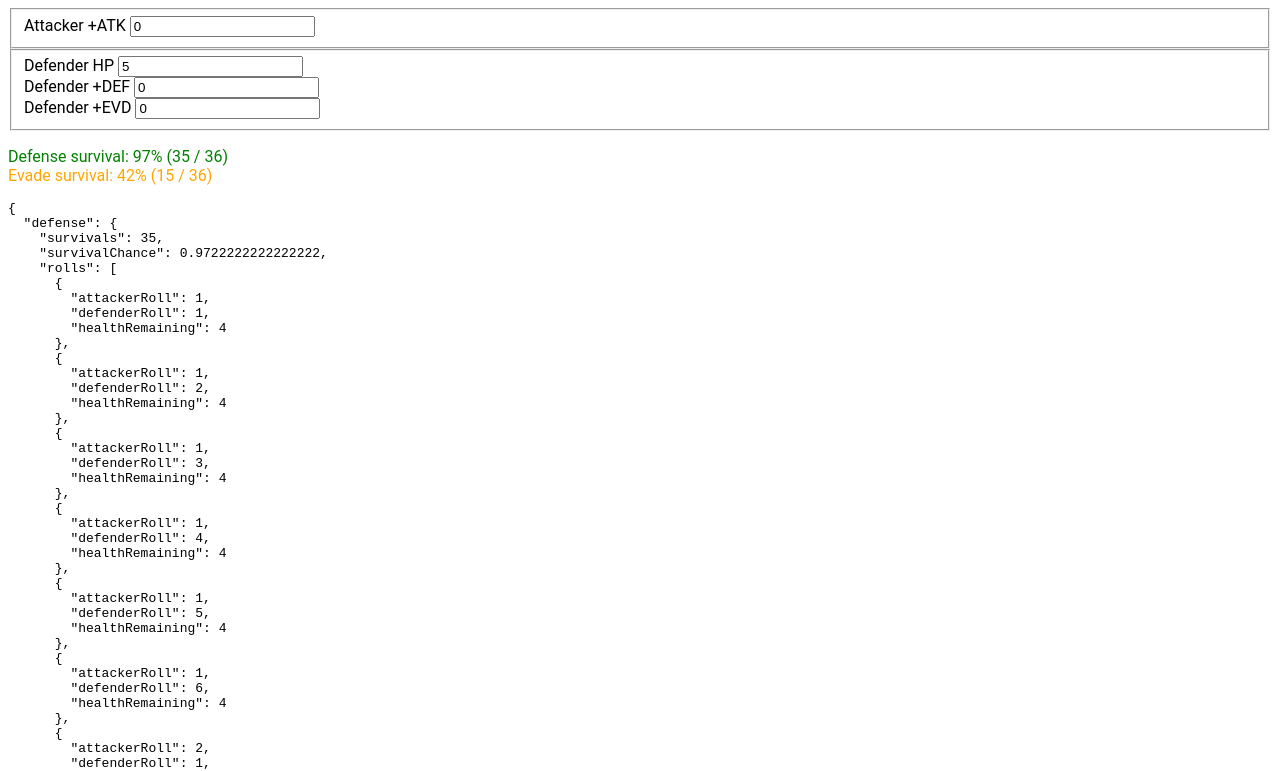
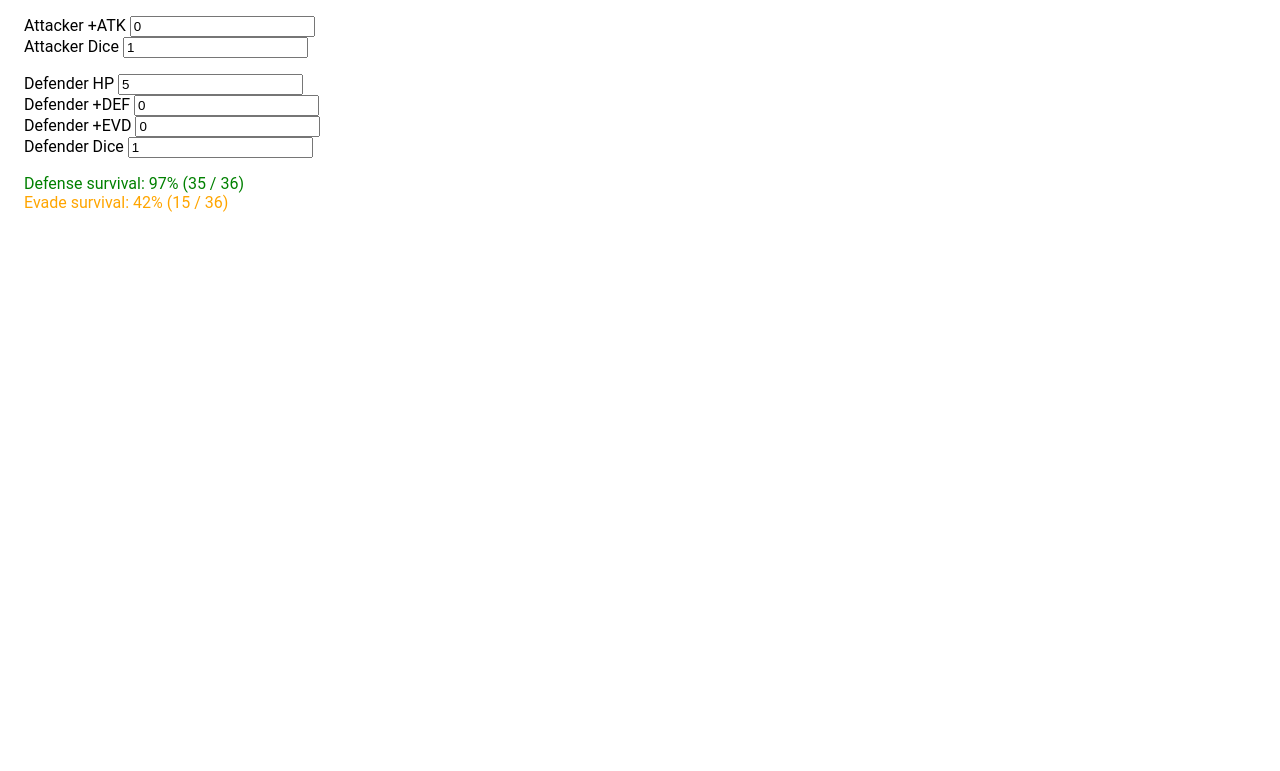
Before and after one commit to itsMapleLeaf/oj-calc, a Preact app: page / in a window 1280 px wide. Shown: the top 771 px of the page. Built offline with nearby package versions, Linux system fonts and the light colour scheme.

Commit message:
factor in multiple dice rolls

```diff
--- a/src/App.tsx
+++ b/src/App.tsx
@@ -7,9 +7,11 @@ import useNumberInput from "./useNumberInput"
 export default function App() {
   const { fields, values } = useForm({
     attackerAttack: useNumberInput(),
+    attackerDiceCount: useNumberInput(1),
     defenderHealth: useNumberInput(5),
     defenderDefense: useNumberInput(),
     defenderEvade: useNumberInput(),
+    defenderDiceCount: useNumberInput(1),
   })
 
   const rolls = getRolls(values)
@@ -27,19 +29,25 @@ export default function App() {
   }
 
   return (
-    <main style={{ fontFamily: "Roboto, sans-serif" }}>
-      <fieldset>
+    <main style={{ fontFamily: "Roboto, sans-serif", margin: "1rem" }}>
+      <p>
         <FormField
           label="Attacker +ATK"
           type="number"
           {...fields.attackerAttack.bind}
         />
-      </fieldset>
+        <FormField
+          label="Attacker Dice"
+          type="number"
+          {...fields.attackerDiceCount.bind}
+        />
+      </p>
 
-      <fieldset>
+      <p>
         <FormField
           label="Defender HP"
           type="number"
+          min={1}
           {...fields.defenderHealth.bind}
         />
         <FormField
@@ -52,7 +60,12 @@ export default function App() {
           type="number"
           {...fields.defenderEvade.bind}
         />
-      </fieldset>
+        <FormField
+          label="Defender Dice"
+          type="number"
+          {...fields.defenderDiceCount.bind}
+        />
+      </p>
 
       <p>
         <div style={{ color: chanceColor(rolls.defense.survivalChance) }}>
@@ -62,8 +75,6 @@ export default function App() {
           Evade survival: {formatResultChance(rolls.evade)}
         </div>
       </p>
-
-      <pre>{JSON.stringify(rolls, null, 2)}</pre>
     </main>
   )
 }
--- a/src/rollSimulation.ts
+++ b/src/rollSimulation.ts
@@ -10,11 +10,26 @@ export type ScenarioResult = {
   rolls: Roll[]
 }
 
+function getPossibleDiceRolls(diceCount: number) {
+  if (diceCount === 0) return []
+  if (diceCount === 1) return [1, 2, 3, 4, 5, 6]
+
+  const rolls: number[] = []
+  for (let i = 1; i <= 6; i++) {
+    for (const lowerRoll of getPossibleDiceRolls(diceCount - 1)) {
+      rolls.push(i + lowerRoll)
+    }
+  }
+  return rolls
+}
+
 export function getRolls(values: {
   attackerAttack: number
+  attackerDiceCount: number
   defenderHealth: number
   defenderDefense: number
   defenderEvade: number
+  defenderDiceCount: number
 }) {
   const defenseRolls: Roll[] = []
   const evadeRolls: Roll[] = []
@@ -22,8 +37,8 @@ export function getRolls(values: {
   let defenseSurvivals = 0
   let evadeSurvivals = 0
 
-  for (let attackerRoll = 1; attackerRoll <= 6; attackerRoll++) {
-    for (let defenderRoll = 1; defenderRoll <= 6; defenderRoll++) {
+  for (const attackerRoll of getPossibleDiceRolls(values.attackerDiceCount)) {
+    for (const defenderRoll of getPossibleDiceRolls(values.defenderDiceCount)) {
       const buffedAttack = attackerRoll + values.attackerAttack
       const buffedDefense = defenderRoll + values.defenderDefense
       const buffedEvade = defenderRoll + values.defenderEvade
```
